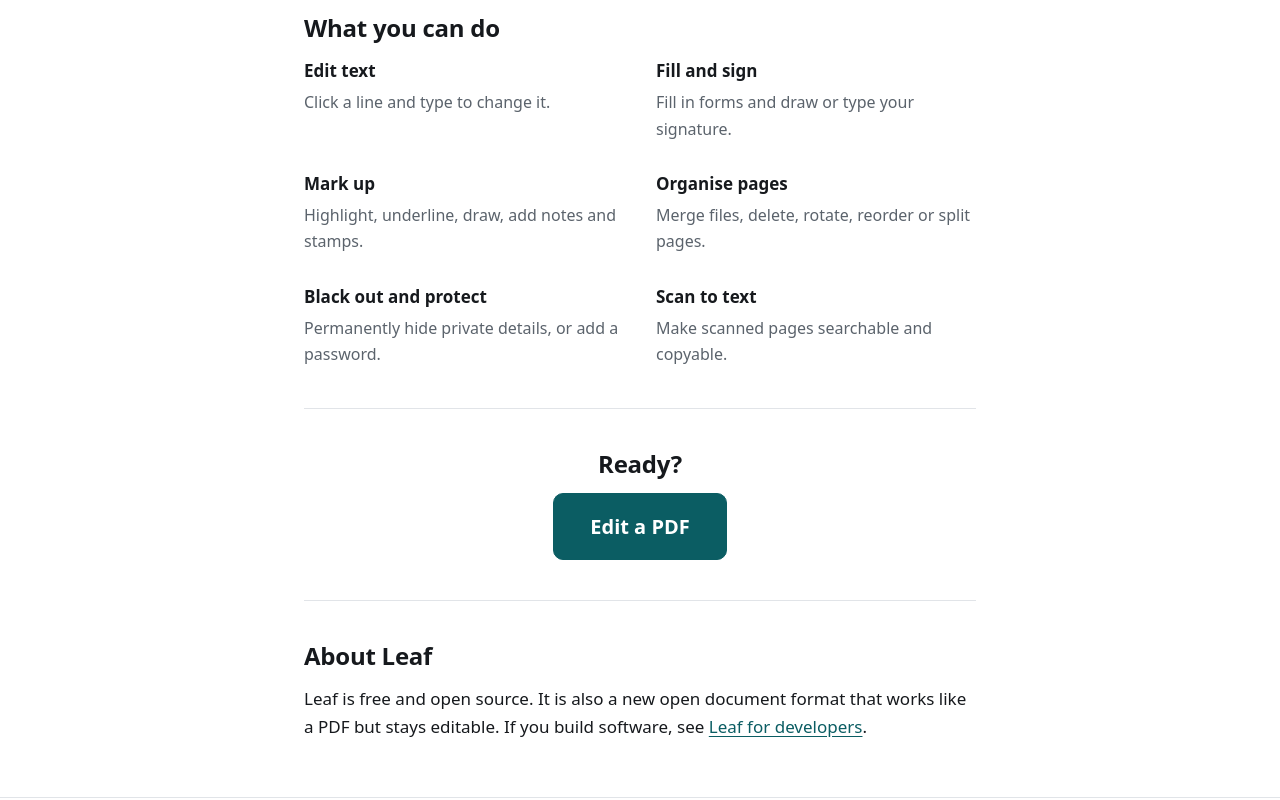
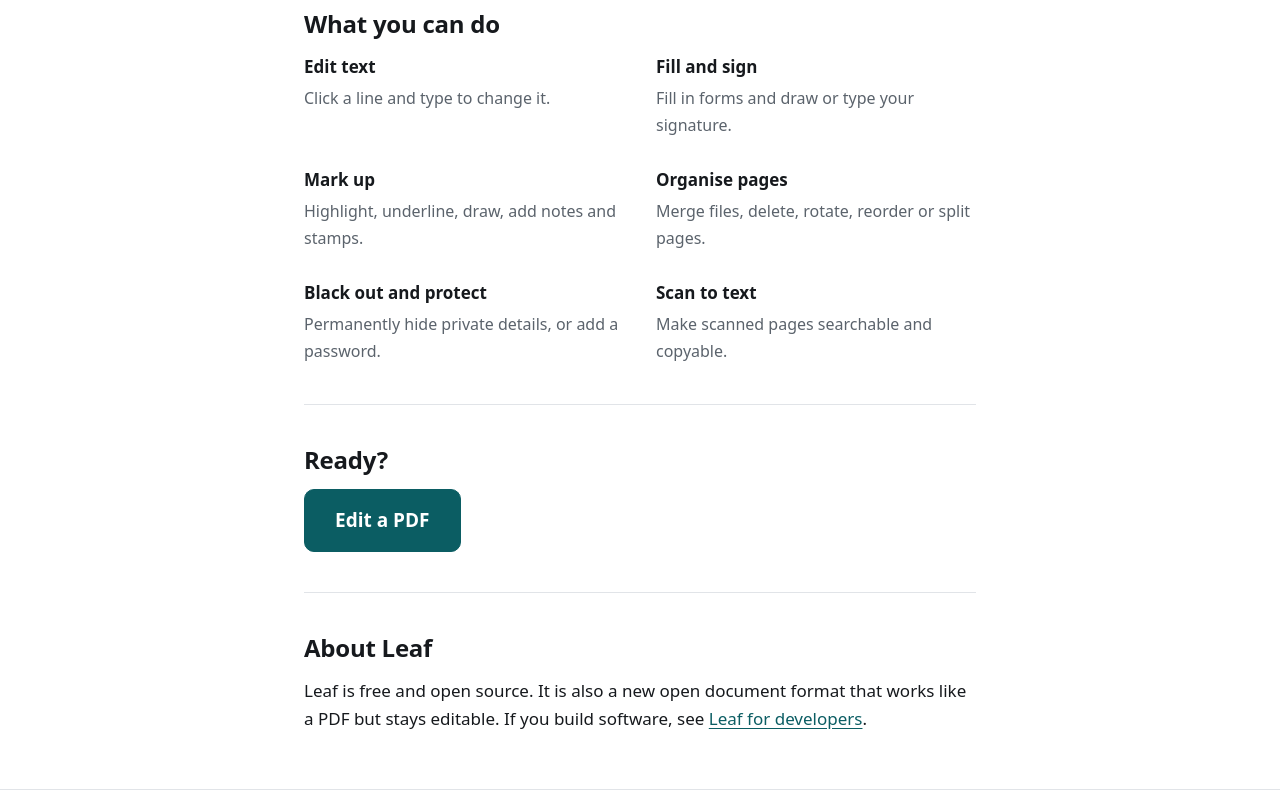
Before and after one commit to leafdocsorg-stack/leaf, a website: page site/index.html in a window 1280 px wide. Shown: the part 907-1707 px from the top of the page. Drawn offline with Linux system fonts and the light colour scheme.

Commit message:
Update style.css

```diff
--- a/site/style.css
+++ b/site/style.css
@@ -19,13 +19,13 @@ h1{font-size:clamp(34px,6vw,48px);line-height:1.12;margin:0 0 20px;letter-spacin
 .btn:hover{background:var(--soft)}
 .btn.primary{background:var(--acc);border-color:var(--acc);color:var(--acc-ink)}
 .btn.primary:hover{opacity:.9;background:var(--acc)}
-.btn.xl{padding:16px 36px;font-size:20px;border-radius:10px}
+.btn.xl{padding:15px 30px;font-size:19px;border-radius:10px}
 .how{list-style:none;counter-reset:s;padding:0;margin:0;display:grid;gap:18px}
 .how li{counter-increment:s;display:grid;grid-template-columns:40px 1fr;column-gap:14px;align-items:start}
 .how li::before{content:counter(s);grid-row:span 2;width:36px;height:36px;border-radius:50%;background:var(--acc);color:var(--acc-ink);display:grid;place-items:center;font-weight:700}
 .how b{font-size:18px}.how span{color:var(--mute)}
-section.cta{text-align:center}
-section.cta .btns{justify-content:center}
+.eyebrow{font-size:14px;font-weight:600;color:var(--acc);margin:0 0 12px;letter-spacing:.02em}
+.plain{padding-left:20px;margin:0 0 16px}.plain li{margin:6px 0}
 .note{font-size:14px;color:var(--mute);margin-top:14px}
 section{padding:40px 0;border-top:1px solid var(--line)}
 h2{font-size:24px;line-height:1.25;margin:0 0 14px;letter-spacing:-.01em}
```
